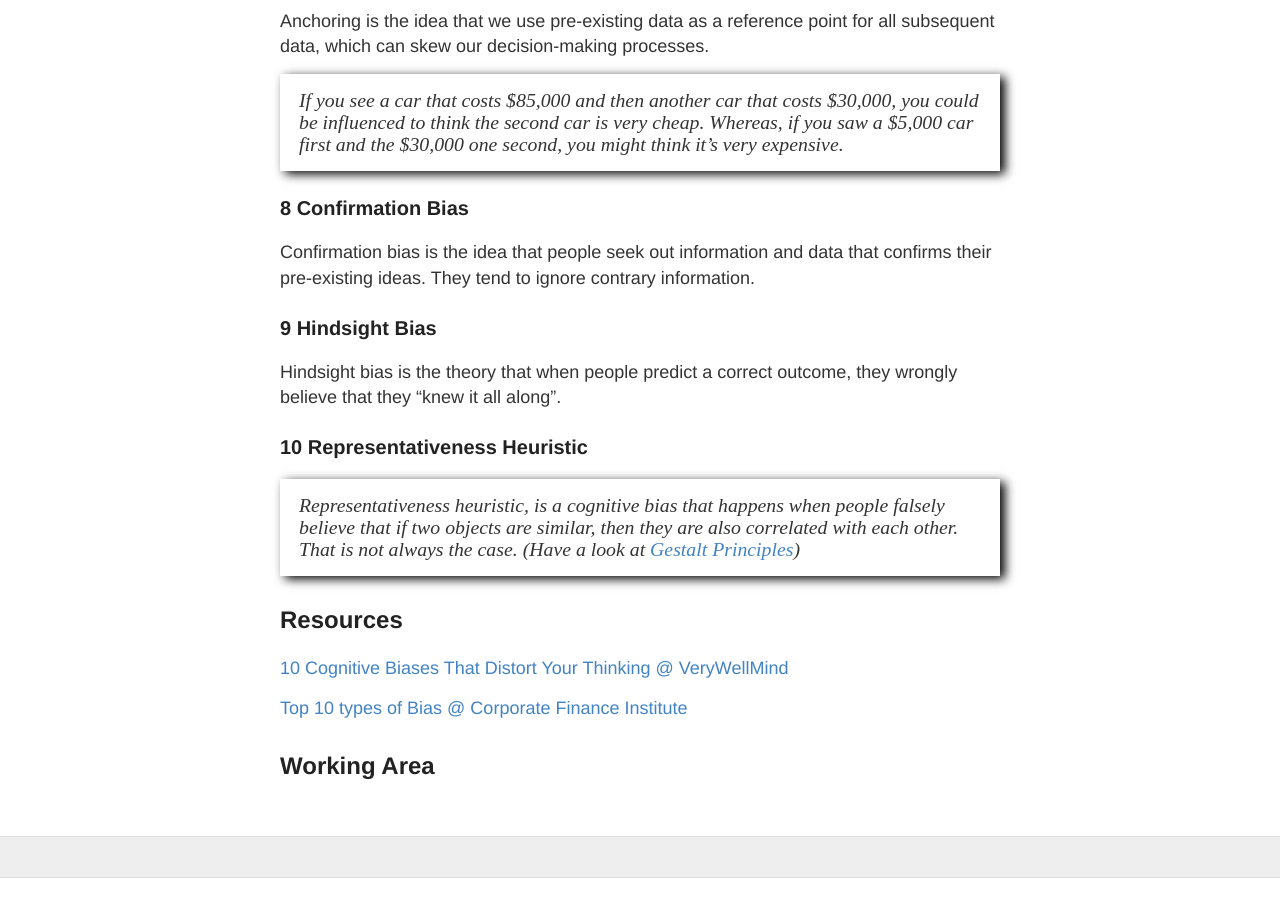
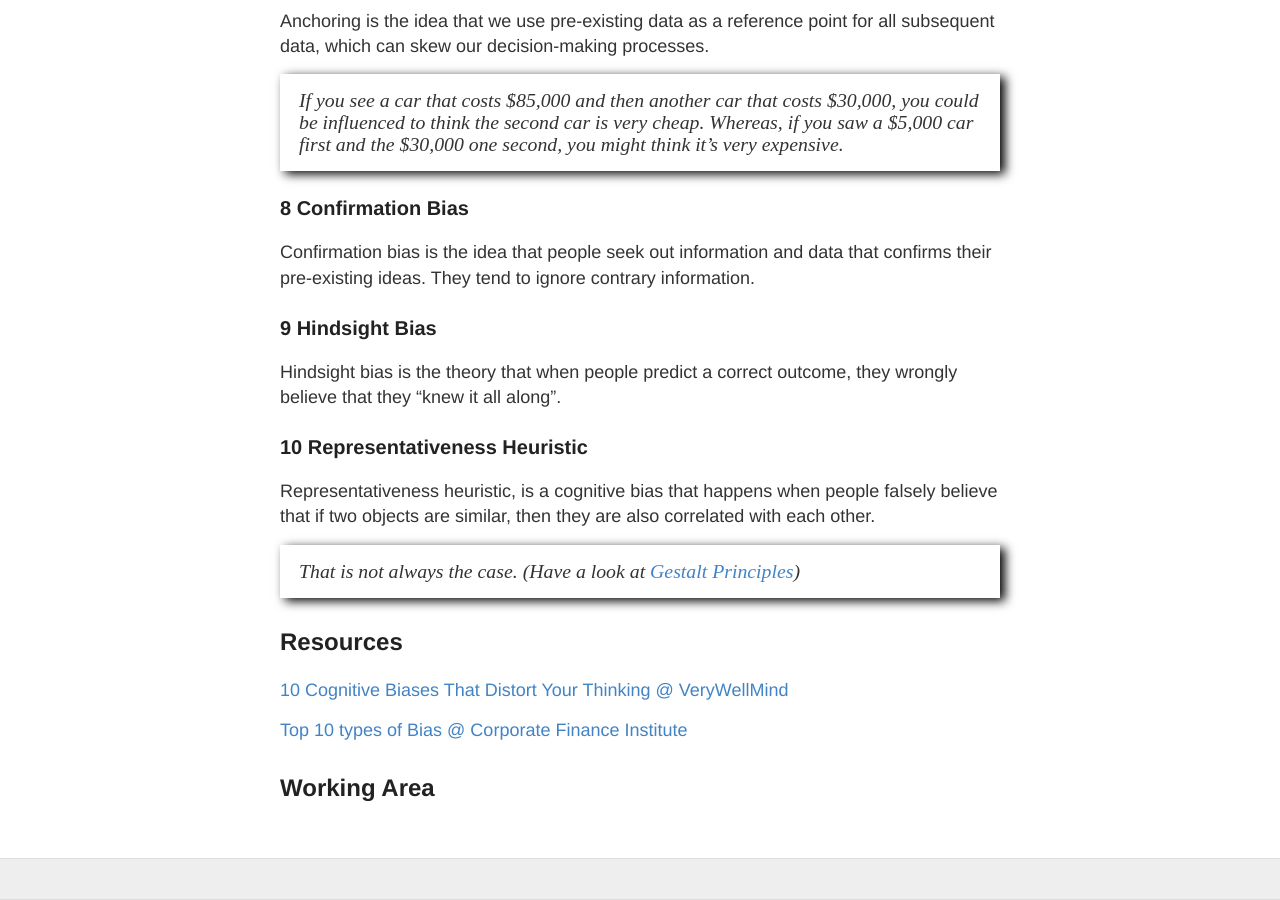
Before and after one commit to scotentSD/practice, a Jekyll site: the page built from bias.md, in a window 1280 px wide and 900 px high, scrolled down 1427 px. Built offline with Jekyll 4.4.1, drawn with Linux system fonts in a browser that asks for light colours; our own code applies the rules of GitHub Pages for plain Markdown files; before the commit the page ends 2305 px from its top, so only the background shows below that.

Commit message:
Update bias.md

```diff
--- a/bias.md
+++ b/bias.md
@@ -37,7 +37,8 @@ Confirmation bias is the idea that people seek out information and data that con
 Hindsight bias is the theory that when people predict a correct outcome, they wrongly believe that they “knew it all along”.
 
 ### 10 Representativeness Heuristic
-> Representativeness heuristic, is a cognitive bias that happens when people falsely believe that if two objects are similar, then they are also correlated with each other. That is not always the case. (Have a look at [Gestalt Principles](https://www.interaction-design.org/literature/topics/gestalt-principles))
+Representativeness heuristic, is a cognitive bias that happens when people falsely believe that if two objects are similar, then they are also correlated with each other.
+> That is not always the case. (Have a look at [Gestalt Principles](https://www.interaction-design.org/literature/topics/gestalt-principles))
 
 
 ## Resources
```
